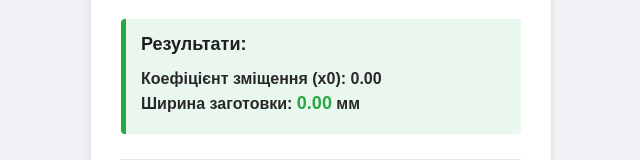
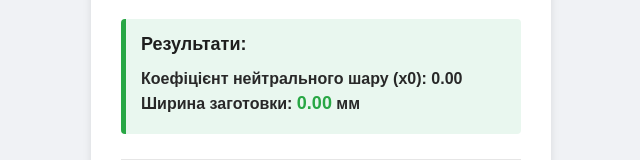
Before and after one commit to weezyqwaf/Calculation, a plain HTML site: page index.html in a window 1280 px wide. Shown: the part 547-707 px from the top of the page, without its empty margins (319-959 px from the left). Drawn offline with Linux system fonts and the light colour scheme.

Commit message:
index.html

```diff
--- a/index.html
+++ b/index.html
@@ -32,7 +32,7 @@
 
   <div class="result-section">
     <h2>Результати:</h2>
-    <p class="result-text">Коефіцієнт зміщення (x0): <span class="output-x0">0.00</span></p>
+    <p class="result-text">Коефіцієнт нейтрального шару (x0): <span class="output-x0">0.00</span></p>
     <p class="result-text">Ширина заготовки: <span class="output-bzag">0.00</span> мм</p>
   </div>
 
```
